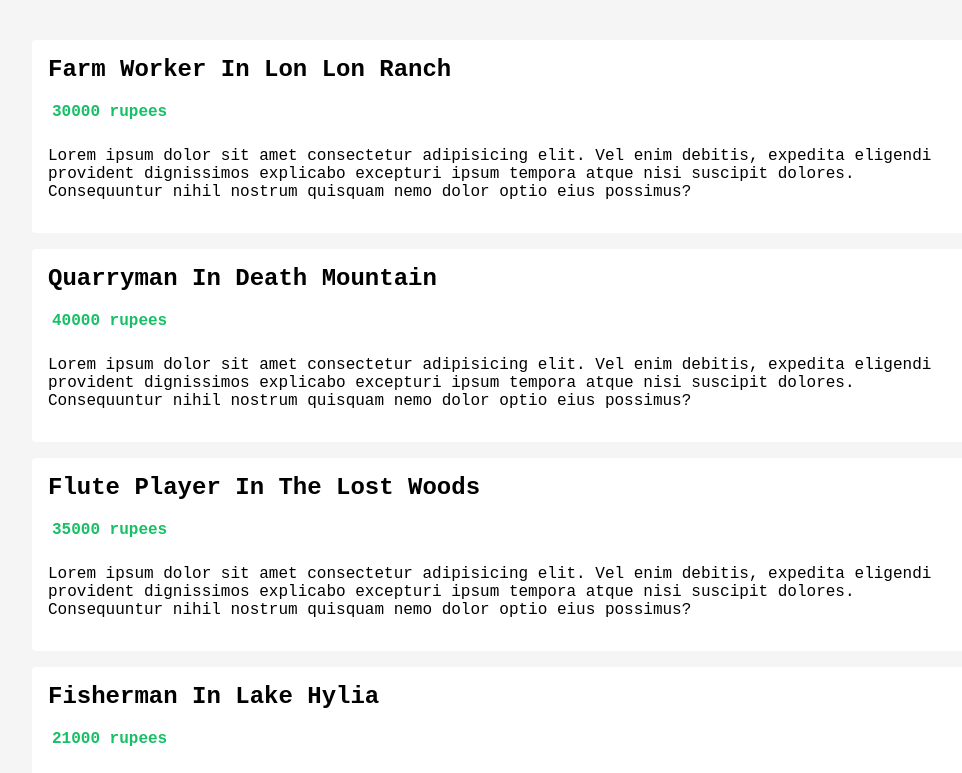
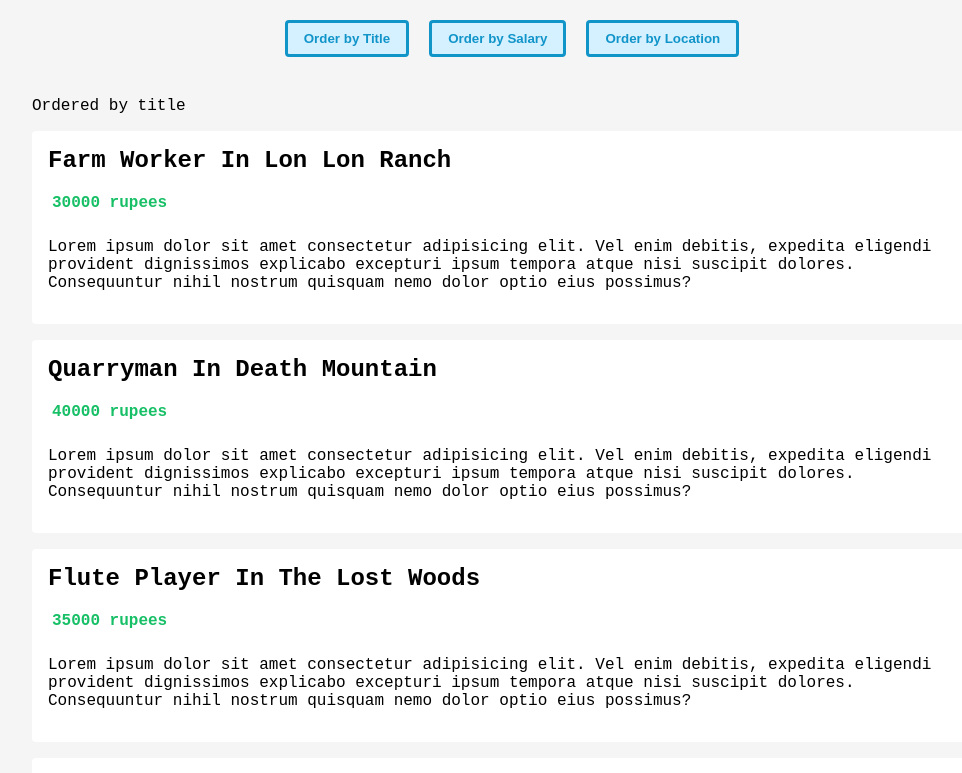
Before and after one commit to JohanCodeForFun/api-store, a Vue app: page / in a window 1280 px wide. Shown: the top 773 px of the page, without its empty margins (128-1090 px from the left). Built offline with nearby package versions, Linux system fonts and the light colour scheme.

Commit message:
vue with typescript functions

```diff
--- a/src/App.vue
+++ b/src/App.vue
@@ -1,6 +1,13 @@
 <template>
   <div class="app">
-    <JobList :jobs="jobs"/>
+    <header>
+      <div class="order">
+        <button @click="handleClick('title')">Order by Title</button>
+        <button @click="handleClick('salary')">Order by Salary</button>
+        <button @click="handleClick('location')">Order by Location</button>
+      </div>
+    </header>
+    <JobList :jobs="jobs" :order="order" />
   </div>
 </template>
 
@@ -8,20 +15,27 @@
 import { defineComponent, ref } from 'vue';
 import JobList from './components/JobList.vue';
 import Job from './types/Job'
+import OrderTerm from './types/OrderTerm'
 
 export default defineComponent({
   name: 'App',
   components: { JobList },
   setup() {
     const jobs = ref<Job[]>([
-      { title: 'farm worker', location: 'lon lon ranch', salary: 30000, id: '1'},
+      { title: 'farm worker', location: 'lon lon ranch', salary: 30000, id: '1' },
       { title: 'quarryman', location: 'death mountain', salary: 40000, id: '2' },
       { title: 'flute player', location: 'the lost woods', salary: 35000, id: '3' },
       { title: 'fisherman', location: 'lake hylia', salary: 21000, id: '4' },
       { title: 'prison guard', location: 'gerudo valley', salary: 32000, id: '5' }
     ])
 
-    return { jobs }
+    const order = ref<OrderTerm>('title');
+
+    const handleClick = (term: OrderTerm) => {
+      order.value = term
+    }
+
+    return { jobs, handleClick, order }
   },
   data() {
     return {
@@ -33,5 +47,22 @@
 </script>
 
 <style scoped>
+header {
+  text-align: center;
+}
 
+header .order {
+  margin-top: 20px;
+}
+
+button {
+  margin: 0 10px;
+  color: #1195c9;
+  border: 3px solid #1195c9;
+  background: #d5f0ff;
+  padding: 8px 16px;
+  border-radius: 4px;
+  cursor: pointer;
+  font-weight: bold;
+}
 </style>
--- a/src/components/JobList.vue
+++ b/src/components/JobList.vue
@@ -1,5 +1,6 @@
 <template>
 	<div class="job-list">
+    <p>Ordered by {{ order }}</p>
 		<ul>
 			<li v-for="job in jobs" :key="job.id">
 				<h2>{{ job.title }} in {{ job.location }}</h2>
@@ -17,13 +18,18 @@
 <script lang="ts">
 import { defineComponent, PropType } from 'vue';
 import Job from '../types/Job'
+import OrderTerm from '../types/OrderTerm'
 
 export default defineComponent({
 	props: {
 		jobs: {
 			required: true,
 			type: Array as PropType<Job[]>
-		}
+		},
+    order: {
+      required: true,
+      type: String as PropType<OrderTerm>
+    }
 	}
 })
 </script>
--- /dev/null
+++ b/src/types/OrderTerm.ts
@@ -0,0 +1,3 @@
+type OrderTerm = 'location' | 'title' | 'salary';
+
+export default OrderTerm;
```
